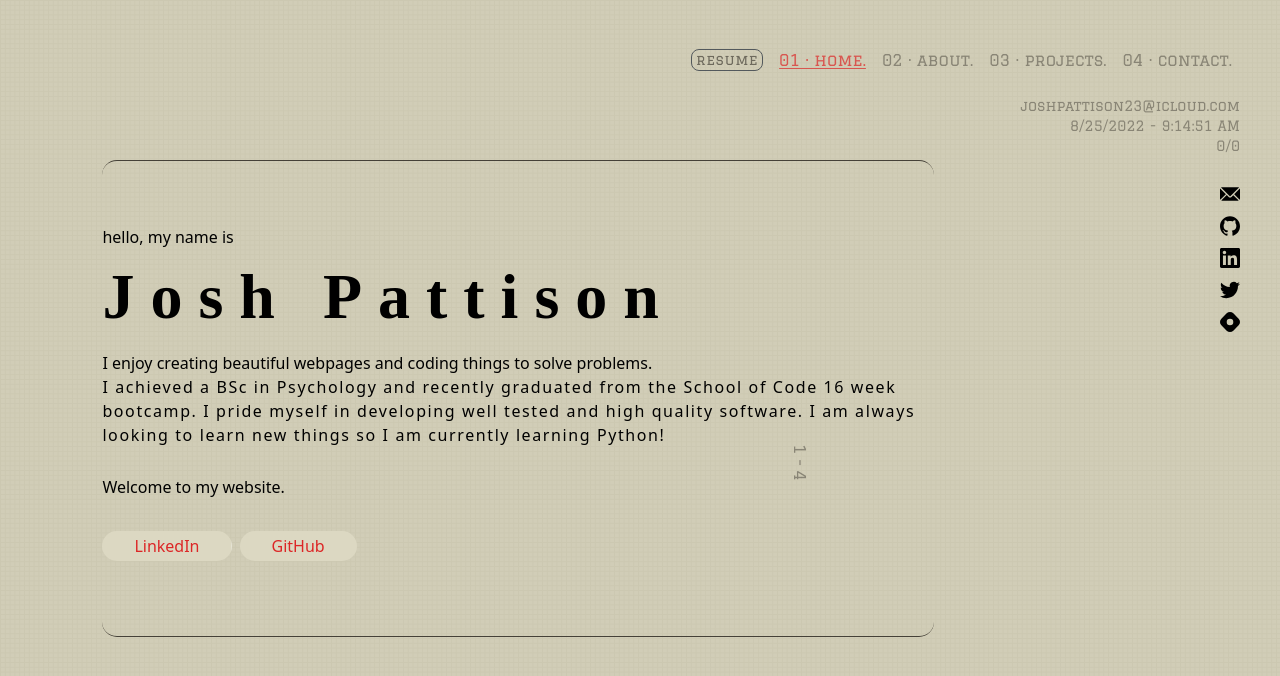
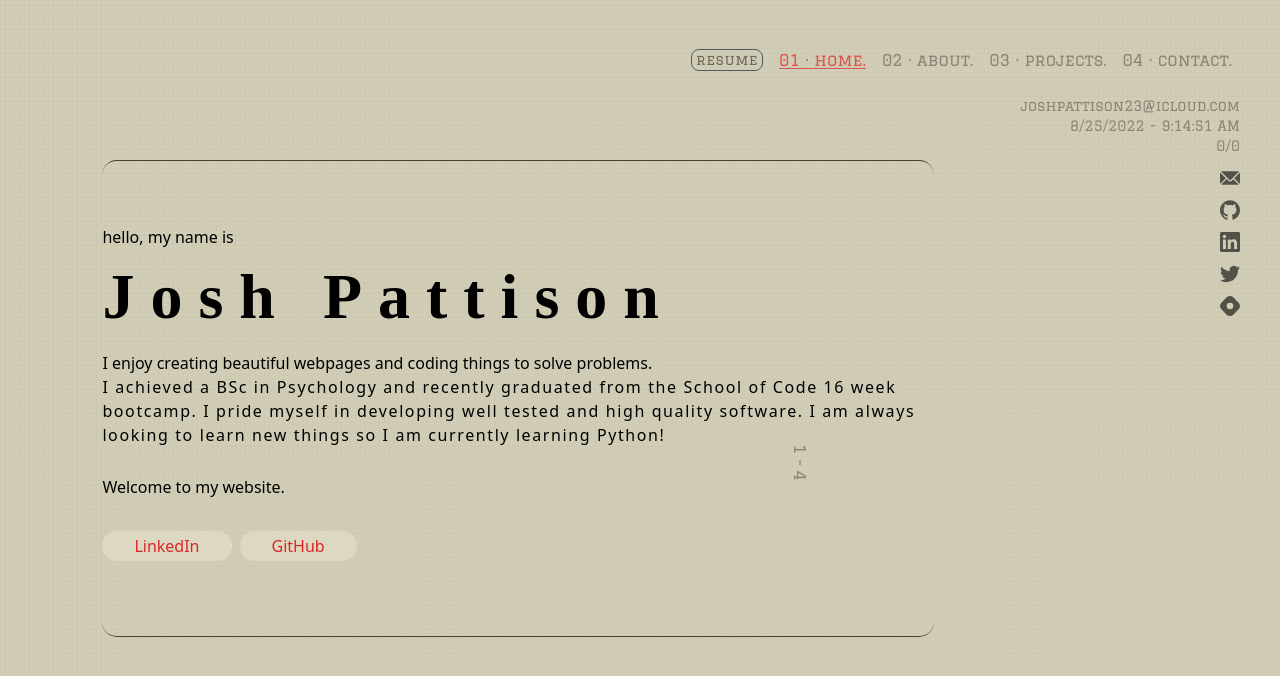
Before and after one commit to pattisoj/portfolio, a Next.js app: page / in a window 1280 px wide. Shown: the top 676 px of the page. Built offline with nearby package versions, Linux system fonts and the light colour scheme.

Commit message:
Moved logo bar  on homepage

```diff
--- a/components/LogoBar.js
+++ b/components/LogoBar.js
@@ -7,7 +7,7 @@ import Hashnode from "../images/logo/hashnode.svg";
 export default function LogoBar({ id }) {
   return (
     <div
-      className="absolute self-end z-40 p-2 mr-4 sm:mr-8 mt-[21rem] md:mt-44 border-red-600 transition ease-in-out duration-500 delay-300 hover:border-r-2"
+      className="opacity-60 absolute self-end z-40 p-2 mr-4 sm:mr-8 mt-[21rem] md:mt-[10rem] border-red-600 transition ease-in-out duration-500 delay-300 hover:border-r-2"
       id={id}
     >
       <div className="transition duration-300 hover:scale-150 hover:-translate-x-1.5 hover:fill-[#f8edeb]">
```
